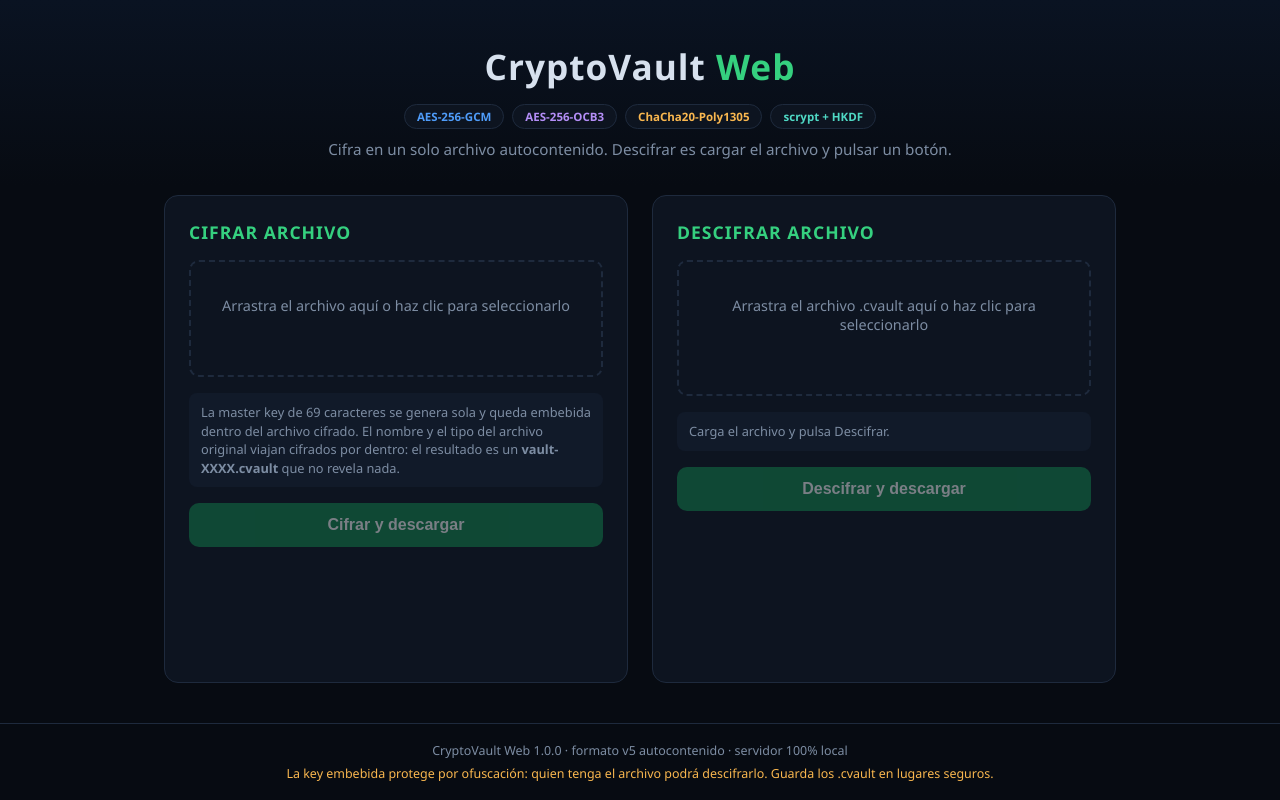
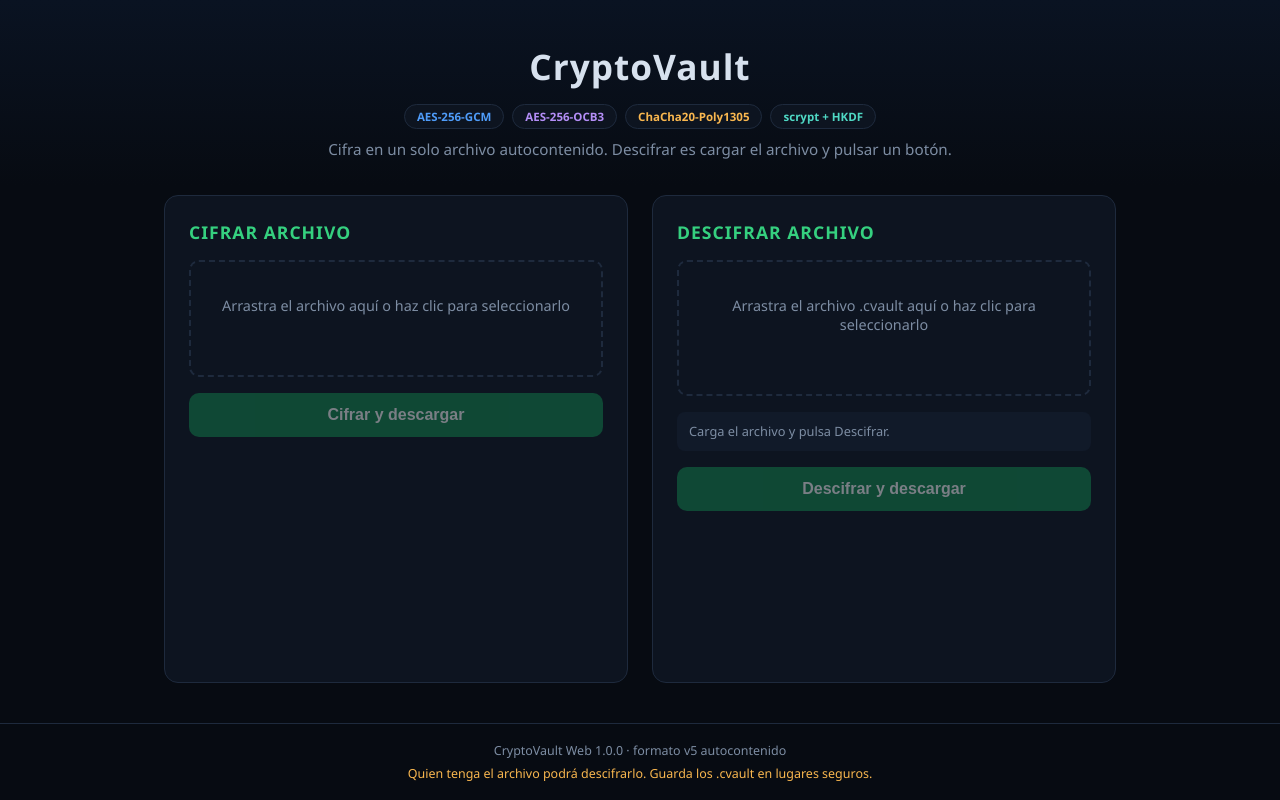
Before and after one commit to C1B3R-TTR/CrYpTo-Web, a Flask app: page / in a window 1280 px wide. Run offline with Flask 3, Linux system fonts and the light colour scheme.

Commit message:
Primera Version

```diff
--- a/templates/index.html
+++ b/templates/index.html
@@ -8,7 +8,7 @@
 </head>
 <body>
   <header class="hero">
-    <h1>CryptoVault <span>Web</span></h1>
+    <h1>CryptoVault</h1>
     <div class="chips">
       <span class="chip chip-aes">AES-256-GCM</span>
       <span class="chip chip-ocb">AES-256-OCB3</span>
@@ -26,10 +26,6 @@
         <p class="dz-hint">Arrastra el archivo aquí o haz clic para seleccionarlo</p>
         <p class="dz-name" data-name></p>
       </div>
-      <p class="note">La master key de 69 caracteres se genera sola y queda
-        embebida dentro del archivo cifrado. El nombre y el tipo del archivo
-        original viajan cifrados por dentro: el resultado es un
-        <strong>vault-XXXX.cvault</strong> que no revela nada.</p>
       <button class="btn" id="encrypt-btn" disabled>Cifrar y descargar</button>
       <p class="status" id="encrypt-status"></p>
     </section>
@@ -46,10 +42,9 @@
       <p class="status" id="decrypt-status"></p>
     </section>
   </main>
-
   <footer>
-    <p>CryptoVault Web 1.0.0 · formato v5 autocontenido · servidor 100% local</p>
-    <p class="warn">La key embebida protege por ofuscación: quien tenga el archivo
+    <p>CryptoVault Web 1.0.0 · formato v5 autocontenido</p>
+    <p class="warn">Quien tenga el archivo
       podrá descifrarlo. Guarda los .cvault en lugares seguros.</p>
   </footer>
 
```
